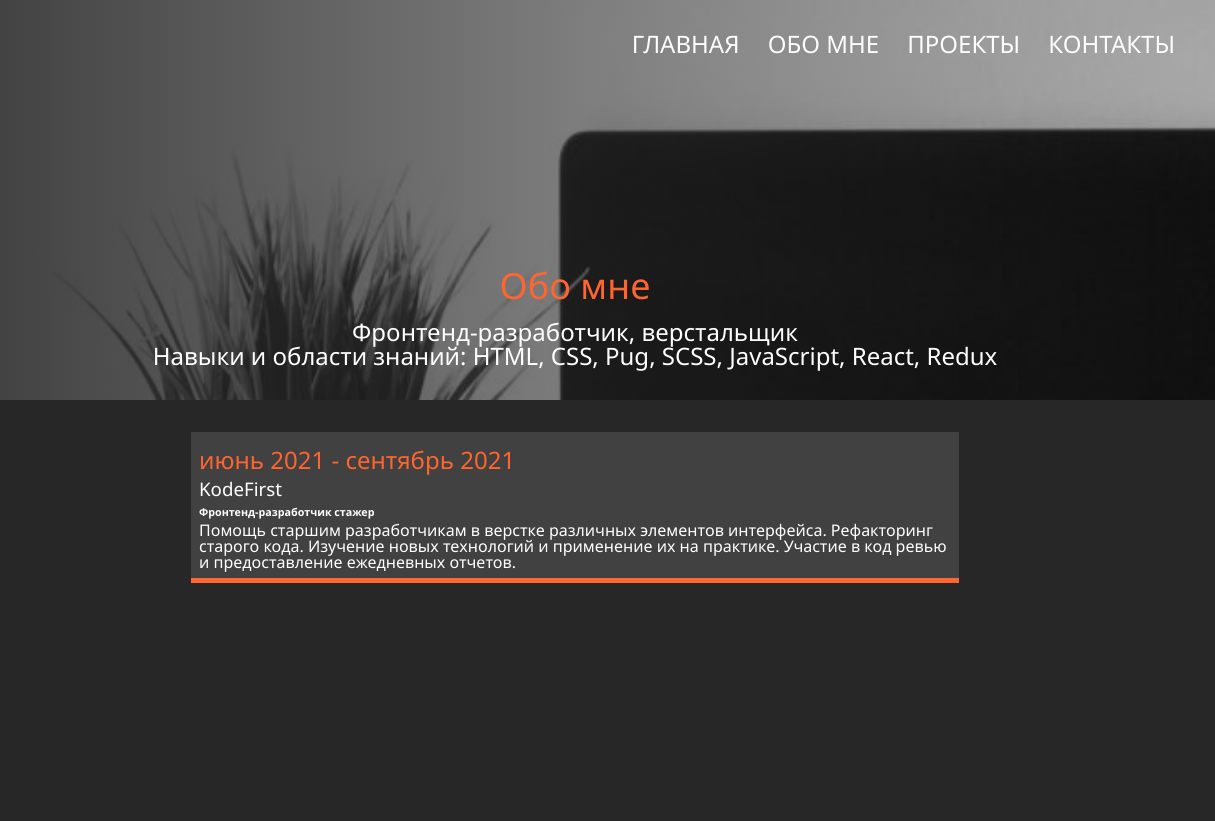
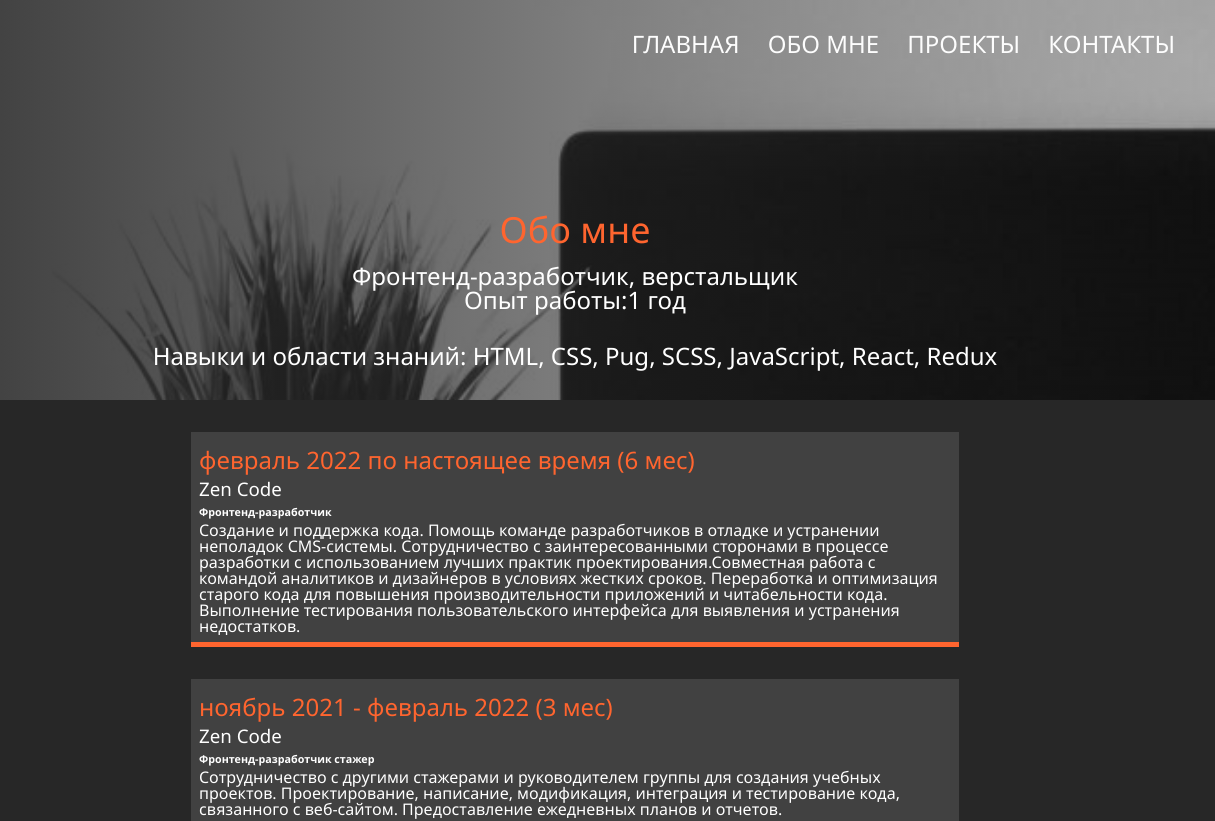
Before and after one commit to Natalielinen/portfolio, a website: page src/about.pug in a window 1280 px wide. Shown: the top 821 px of the page, 65-1280 px from the left. Before the commit the page ends 800 px from the top, so only its background shows below. Drawn offline with nearby package versions, Linux system fonts and the light colour scheme; files that its build step writes are made by us from their sources; files whose address does not match are found by name.

Commit message:
добавлен опыт

```diff
--- /dev/null
+++ b/docs/js/experience.js
@@ -0,0 +1,8 @@
+const experienceSpan = document.querySelector('.experience')
+const totalExperience = experienceSpan.querySelector('span')
+
+const today = new Date();
+
+console.log(today);
+
+console.log(totalExperience);
--- a/src/about.pug
+++ b/src/about.pug
@@ -12,3 +12,4 @@ html
         include modules/about-main/about-main
         script(src="https://kit.fontawesome.com/879a3fea73.js" crossorigin="anonymous")
         script(src='js/main.js')
+        script(src='js/experience.js')
--- a/src/modules/about-main/about-main.pug
+++ b/src/modules/about-main/about-main.pug
@@ -9,11 +9,22 @@ main
     .about__bio-image
       .about__bio
        h2.text-secondary Обо мне
-       p.
-         Фронтенд-разработчик, верстальщик#[br]
-         Навыки и области знаний: HTML, CSS, Pug, SCSS, JavaScript, React, Redux
+       p Фронтенд-разработчик, верстальщик#[br]
+         span.experience Опыт работы:
+           span 1 год
+       p Навыки и области знаний: HTML, CSS, Pug, SCSS, JavaScript, React, Redux
     .jobs
-      +job('июнь 2021 - сентябрь 2021', 'KodeFirst', 'Фронтенд-разработчик стажер', 'Помощь старшим разработчикам в верстке различных элементов интерфейса.\n' +
+      +job('февраль 2022 по настоящее время (6 мес)', 'Zen Code', 'Фронтенд-разработчик',
+      'Создание и поддержка кода. Помощь команде разработчиков в отладке и устранении неполадок CMS-системы. ' +
+      'Сотрудничество с заинтересованными сторонами в процессе разработки с использованием лучших практик проектирования.' +
+      'Совместная работа с командой аналитиков и дизайнеров в условиях жестких сроков. Переработка и оптимизация старого кода ' +
+      'для повышения производительности приложений и читабельности кода. Выполнение тестирования пользовательского интерфейса ' +
+      'для выявления и устранения недостатков.')
+      +job('ноябрь 2021 - февраль 2022 (3 мес)', 'Zen Code', 'Фронтенд-разработчик стажер',
+      'Сотрудничество с другими стажерами и руководителем группы для создания учебных проектов.\n' +
+      'Проектирование, написание, модификация, интеграция и тестирование кода, связанного с веб-сайтом.\n' +
+      'Предоставление ежедневных планов и отчетов.')
+      +job('июнь 2021 - сентябрь 2021 (3 мес)', 'KodeFirst', 'Фронтенд-разработчик стажер', 'Помощь старшим разработчикам в верстке различных элементов интерфейса.\n' +
       'Рефакторинг старого кода.\n' +
       'Изучение новых технологий и применение их на практике.\n' +
       'Участие в код ревью и предоставление ежедневных отчетов.')
```
Also changed, not shown: docs/about.html, src/index.pug (line endings or trailing spaces), 1 other file.
